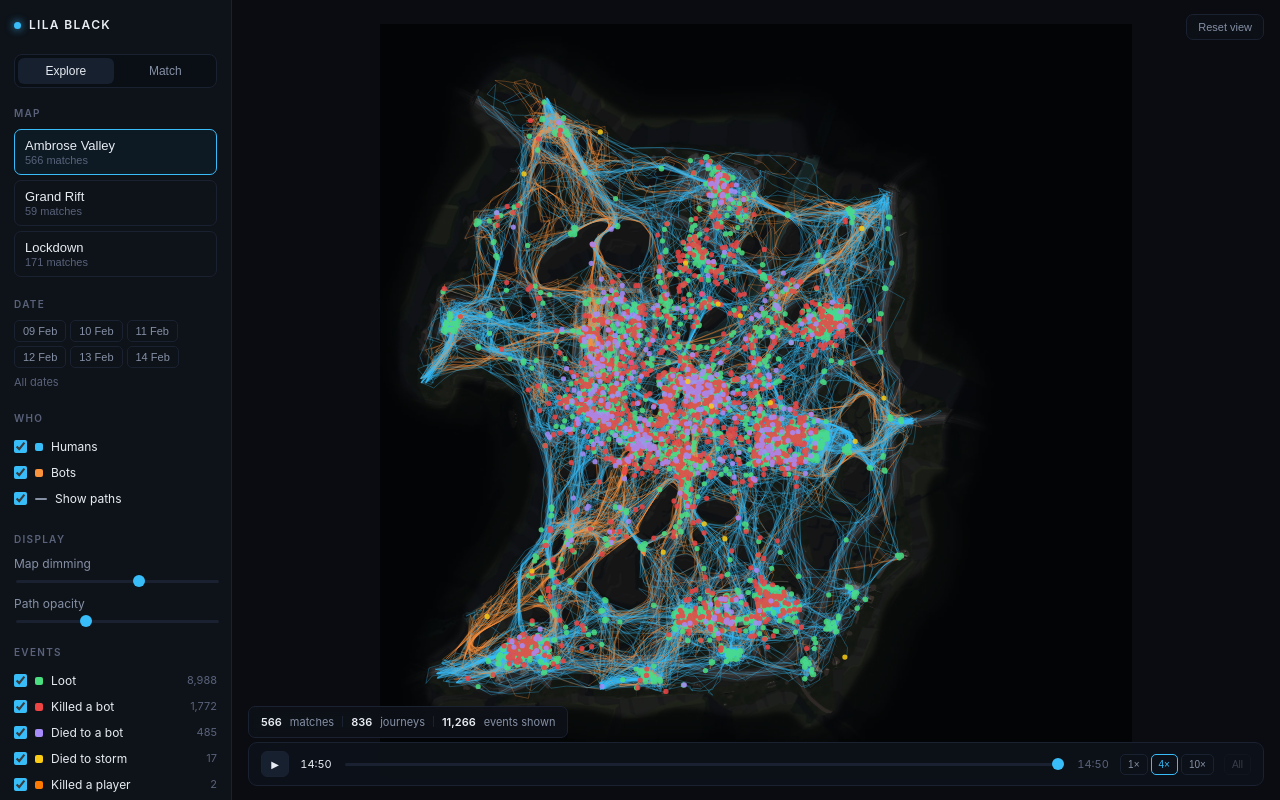
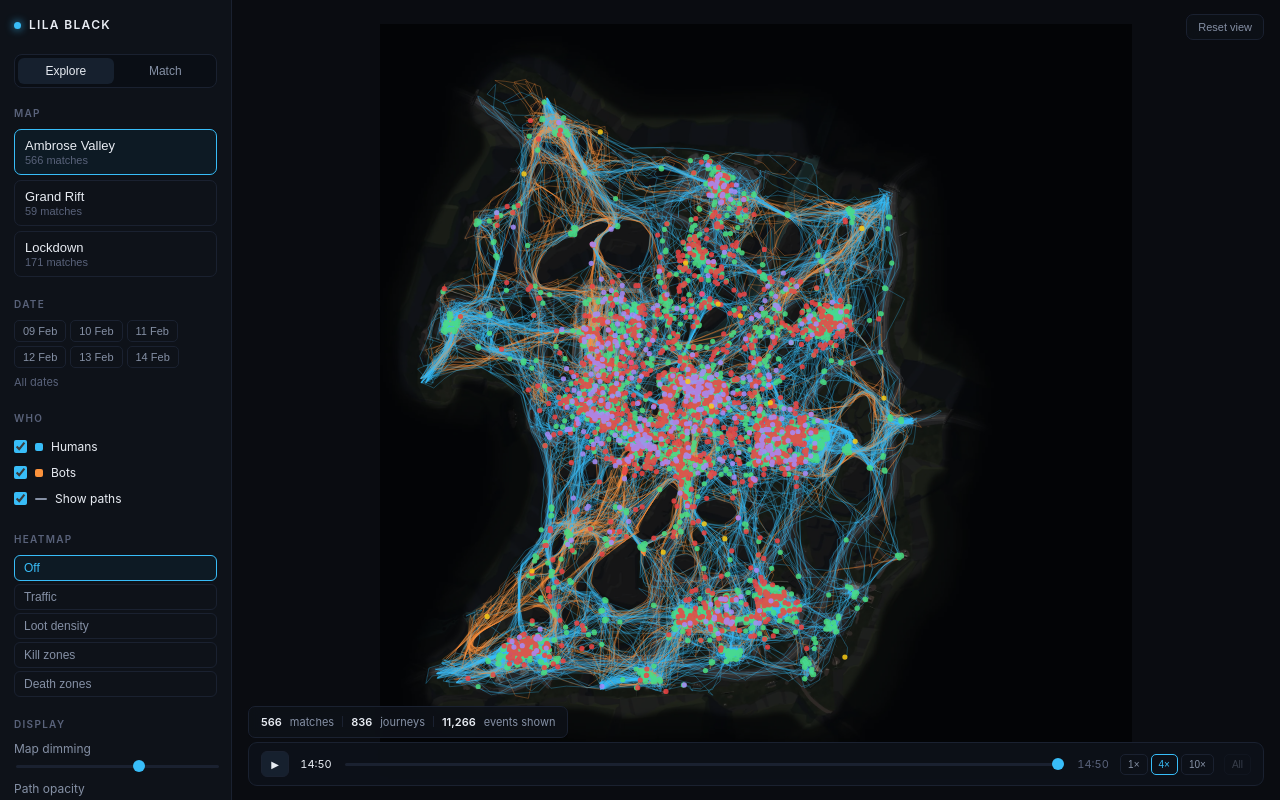
Before and after one commit to DeepakKohlii/player-journeys, a React (Vite) app in the folder web/: page / in a window 1280 px wide. Built offline with nearby package versions, Linux system fonts and the light colour scheme.

Commit message:
heatmap overlays for traffic, loot, kills and deaths

```diff
--- a/web/src/App.css
+++ b/web/src/App.css
@@ -234,3 +234,12 @@ body {
 .sp:hover:not(:disabled) { color: var(--fg); border-color: #2b3547; }
 .sp.on { color: var(--accent); border-color: var(--accent); }
 .sp:disabled { opacity: .35; cursor: default; }
+
+.heat { display: grid; gap: 3px; }
+.heatbtn {
+  padding: 5px 9px; text-align: left; cursor: pointer;
+  font-size: 12px; color: var(--fg-2); background: transparent;
+  border: 1px solid var(--line); border-radius: 6px;
+}
+.heatbtn:hover { color: var(--fg); border-color: #2b3547; }
+.heatbtn.on { color: var(--accent); border-color: var(--accent); background: #0d1a24; }
--- a/web/src/App.tsx
+++ b/web/src/App.tsx
@@ -6,6 +6,7 @@ import {
 import FilterRail from "./components/FilterRail";
 import MapCanvas from "./components/MapCanvas";
 import Timeline from "./components/Timeline";
+import { buildHeat } from "./lib/heat";
 import type { DataIndex, MapPayload } from "./types";
 import "./App.css";
 
@@ -81,6 +82,11 @@ export default function App() {
 
   const matchCount = useMemo(() => new Set(journeys.map((j) => j.m)).size, [journeys]);
 
+  const heat = useMemo(
+    () => (payload ? buildHeat(filters.heat, geometry, payload.eventTypes) : null),
+    [payload, geometry, filters.heat],
+  );
+
   // Longest journey in the current selection - every journey starts at 0 because
   // the pipeline rebased each one onto its own match clock.
   const maxT = useMemo(
@@ -143,6 +149,7 @@ export default function App() {
           showPaths={filters.showPaths}
           dim={filters.dim}
           pathAlpha={filters.pathAlpha}
+          heat={heat}
           time={time}
           fitToken={fitToken}
         />
--- a/web/src/components/FilterRail.tsx
+++ b/web/src/components/FilterRail.tsx
@@ -2,6 +2,7 @@ import type { MapIndexEntry, MapPayload } from "../types";
 import { css, EVENT_COLOR, EVENT_LABEL, HUMAN, BOT, MARKER_EVENTS } from "../lib/colors";
 import { toggle, type Filters, type MatchRow } from "../lib/filters";
 import MatchList from "./MatchList";
+import { HEAT_MODES } from "../lib/heat";
 
 interface Props {
   maps: MapIndexEntry[];
@@ -122,6 +123,21 @@ export default function FilterRail(props: Props) {
       </section>
 
       <section>
+        <h2>Heatmap</h2>
+        <div className="heat">
+          {HEAT_MODES.map((m) => (
+            <button
+              key={m.id}
+              className={filters.heat === m.id ? "heatbtn on" : "heatbtn"}
+              onClick={() => set({ heat: m.id })}
+            >
+              {m.label}
+            </button>
+          ))}
+        </div>
+      </section>
+
+      <section>
         <h2>Display</h2>
         <label className="slider">
           Map dimming
--- a/web/src/components/MapCanvas.tsx
+++ b/web/src/components/MapCanvas.tsx
@@ -10,6 +10,7 @@ interface Props {
   showPaths: boolean;
   dim: number;
   pathAlpha: number;
+  heat: ImageData | null;
   time: number | null; // null = whole match, otherwise seconds since match start
   fitToken: number;
 }
@@ -35,7 +36,7 @@ function upTo(times: number[], t: number) {
 }
 
 export default function MapCanvas({
-  bitmap, paths, markers, showPaths, dim, pathAlpha, time, fitToken,
+  bitmap, paths, markers, showPaths, dim, pathAlpha, heat, time, fitToken,
 }: Props) {
   const wrap = useRef<HTMLDivElement>(null);
   const canvas = useRef<HTMLCanvasElement>(null);
@@ -49,6 +50,7 @@ export default function MapCanvas({
   const [hover, setHover] = useState<{ m: MarkerPoint; x: number; y: number } | null>(null);
   const markersRef = useRef(markers);
   markersRef.current = markers;
+  const heatCanvas = useRef<HTMLCanvasElement | null>(null);
 
   // One Path2D per journey, built once in world space. Stroked separately so
   // overlapping routes build up alpha - that density is the whole point.
@@ -91,6 +93,11 @@ export default function MapCanvas({
         ctx.fillStyle = `rgba(6, 8, 12, ${dim})`;
         ctx.fillRect(0, 0, WORLD, WORLD);
       }
+    }
+
+    if (heatCanvas.current) {
+      ctx.imageSmoothingEnabled = true;
+      ctx.drawImage(heatCanvas.current, 0, 0, WORLD, WORLD);
     }
 
     if (showPaths && time === null) {
@@ -171,7 +178,7 @@ export default function MapCanvas({
       ctx.fill(heads.bot);
     }
     ctx.restore();
-  }, [bitmap, markers, showPaths, dim, pathAlpha, time, paths]);
+  }, [bitmap, markers, showPaths, dim, pathAlpha, time, paths, heat]);
 
   // schedule must stay referentially stable - it is a dep of the resize and
   // pointer effects, and during playback draw() changes every frame.
@@ -185,6 +192,19 @@ export default function MapCanvas({
       drawRef.current();
     });
   }, []);
+
+  useEffect(() => {
+    if (!heat) {
+      heatCanvas.current = null;
+    } else {
+      const c = document.createElement("canvas");
+      c.width = heat.width;
+      c.height = heat.height;
+      c.getContext("2d")!.putImageData(heat, 0, 0);
+      heatCanvas.current = c;
+    }
+    schedule();
+  }, [heat, schedule]);
 
   const markInteracting = useCallback(() => {
     interacting.current = true;
--- a/web/src/lib/filters.ts
+++ b/web/src/lib/filters.ts
@@ -1,5 +1,6 @@
 import type { EventType, Journey, MapPayload } from "../types";
 import { MARKER_EVENTS } from "./colors";
+import type { HeatMode } from "./heat";
 
 export type Mode = "explore" | "match";
 
@@ -13,6 +14,7 @@ export interface Filters {
   showPaths: boolean;
   dim: number;       // how far to darken the minimap art, 0-0.9
   pathAlpha: number;
+  heat: HeatMode;
 }
 
 export const defaultFilters = (): Filters => ({
@@ -25,6 +27,7 @@ export const defaultFilters = (): Filters => ({
   showPaths: true,
   dim: 0.55,
   pathAlpha: 0.3,
+  heat: "off",
 });
 
 export function datesOf(p: MapPayload): string[] {
--- /dev/null
+++ b/web/src/lib/heat.ts
@@ -0,0 +1,117 @@
+import { WORLD, type JourneyGeometry } from "./data";
+
+export type HeatMode = "off" | "traffic" | "loot" | "kills" | "deaths";
+
+export const HEAT_MODES: { id: HeatMode; label: string }[] = [
+  { id: "off", label: "Off" },
+  { id: "traffic", label: "Traffic" },
+  { id: "loot", label: "Loot density" },
+  { id: "kills", label: "Kill zones" },
+  { id: "deaths", label: "Death zones" },
+];
+
+const GRID = 160;
+const KILL = new Set(["BotKill", "Kill"]);
+const DEATH = new Set(["BotKilled", "Killed", "KilledByStorm"]);
+
+type Stop = [number, number, number];
+
+const RAMPS: Record<Exclude<HeatMode, "off">, [Stop, Stop, Stop]> = {
+  traffic: [[10, 34, 74], [56, 189, 248], [226, 248, 255]],
+  loot: [[8, 52, 28], [74, 222, 128], [235, 255, 241]],
+  kills: [[74, 14, 14], [239, 68, 68], [255, 228, 186]],
+  deaths: [[44, 24, 82], [167, 139, 250], [242, 238, 255]],
+};
+
+function boxBlur(src: Float32Array, n: number, r: number) {
+  const tmp = new Float32Array(src.length);
+  for (let y = 0; y < n; y++) {
+    for (let x = 0; x < n; x++) {
+      let s = 0, c = 0;
+      for (let k = -r; k <= r; k++) {
+        const xx = x + k;
+        if (xx < 0 || xx >= n) continue;
+        s += src[y * n + xx];
+        c++;
+      }
+      tmp[y * n + x] = s / c;
+    }
+  }
+  for (let x = 0; x < n; x++) {
+    for (let y = 0; y < n; y++) {
+      let s = 0, c = 0;
+      for (let k = -r; k <= r; k++) {
+        const yy = y + k;
+        if (yy < 0 || yy >= n) continue;
+        s += tmp[yy * n + x];
+        c++;
+      }
+      src[y * n + x] = s / c;
+    }
+  }
+}
+
+// p99 rather than max - one loot pile shouldn't flatten the rest of the map.
+function upperBound(g: Float32Array) {
+  const hot = Array.from(g).filter((v) => v > 0).sort((a, b) => a - b);
+  if (!hot.length) return 0;
+  return hot[Math.min(hot.length - 1, Math.floor(hot.length * 0.99))];
+}
+
+const mix = (a: Stop, b: Stop, t: number): Stop => [
+  a[0] + (b[0] - a[0]) * t,
+  a[1] + (b[1] - a[1]) * t,
+  a[2] + (b[2] - a[2]) * t,
+];
+
+export function buildHeat(
+  mode: HeatMode,
+  paths: JourneyGeometry[],
+  eventTypes: string[],
+): ImageData | null {
+  if (mode === "off" || paths.length === 0) return null;
+
+  const g = new Float32Array(GRID * GRID);
+  const add = (wx: number, wy: number) => {
+    const x = Math.min(GRID - 1, Math.max(0, ((wx / WORLD) * GRID) | 0));
+    const y = Math.min(GRID - 1, Math.max(0, ((wy / WORLD) * GRID) | 0));
+    g[y * GRID + x] += 1;
+  };
+
+  if (mode === "traffic") {
+    for (const j of paths) for (const c of j.coords) add(c[0], c[1]);
+  } else {
+    const keep =
+      mode === "loot"
+        ? (t: string) => t === "Loot"
+        : mode === "kills"
+          ? (t: string) => KILL.has(t)
+          : (t: string) => DEATH.has(t);
+    for (const j of paths) {
+      for (const e of j.journey.ev) {
+        if (keep(eventTypes[e[3]])) add(e[0] * WORLD, e[1] * WORLD);
+      }
+    }
+  }
+
+  boxBlur(g, GRID, 3);
+  boxBlur(g, GRID, 3);
+
+  const top = upperBound(g);
+  if (top <= 0) return null;
+
+  const ramp = RAMPS[mode];
+  const out = new Uint8ClampedArray(GRID * GRID * 4);
+  for (let i = 0; i < g.length; i++) {
+    const t = Math.min(1, g[i] / top);
+    if (t <= 0.002) continue;
+    const e = Math.pow(t, 0.55); // lift the low end so cold areas still read
+    const c = e < 0.5 ? mix(ramp[0], ramp[1], e * 2) : mix(ramp[1], ramp[2], (e - 0.5) * 2);
+    const o = i * 4;
+    out[o] = c[0];
+    out[o + 1] = c[1];
+    out[o + 2] = c[2];
+    out[o + 3] = e * 235;
+  }
+  return new ImageData(out, GRID, GRID);
+}
```
